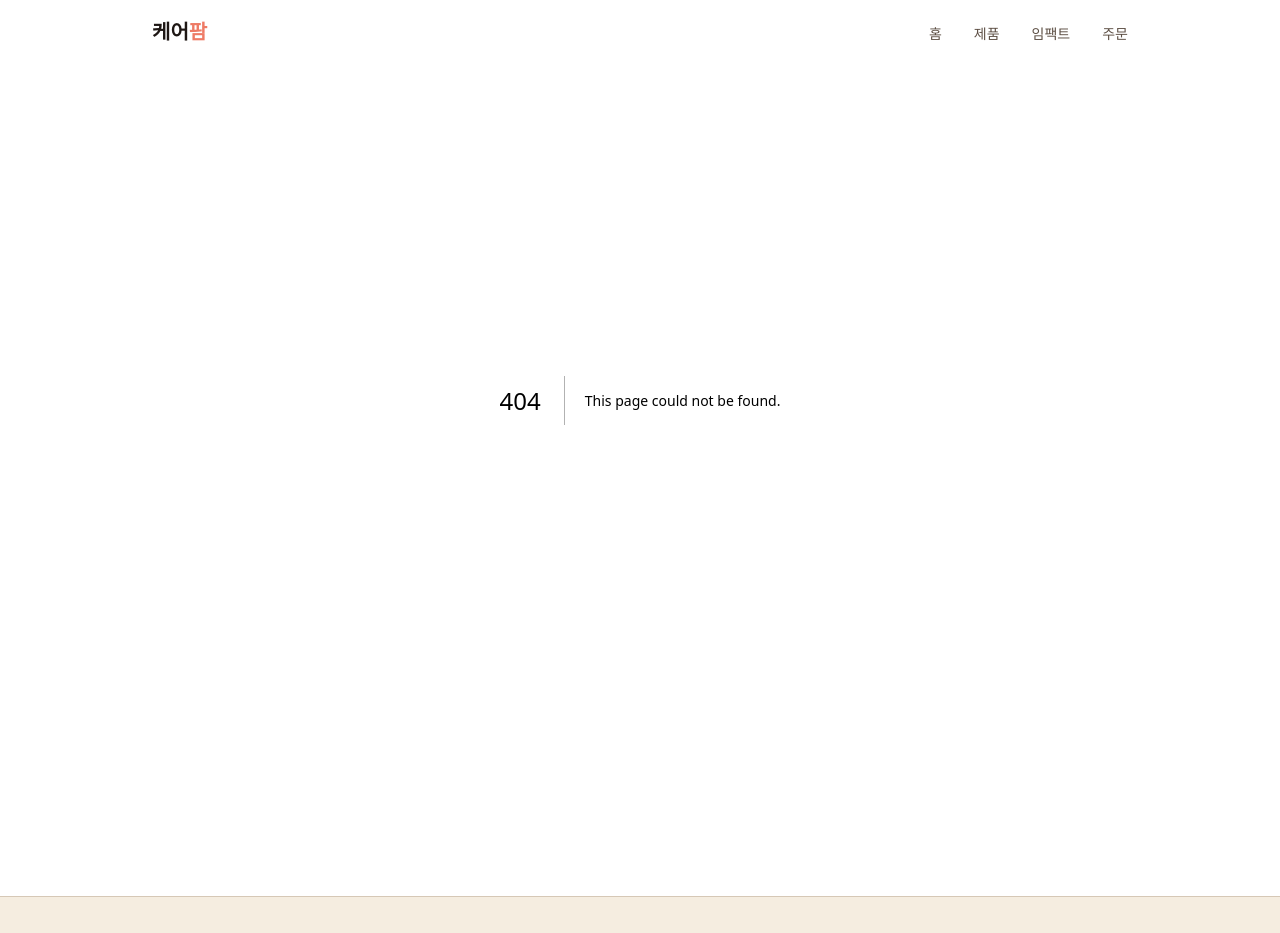
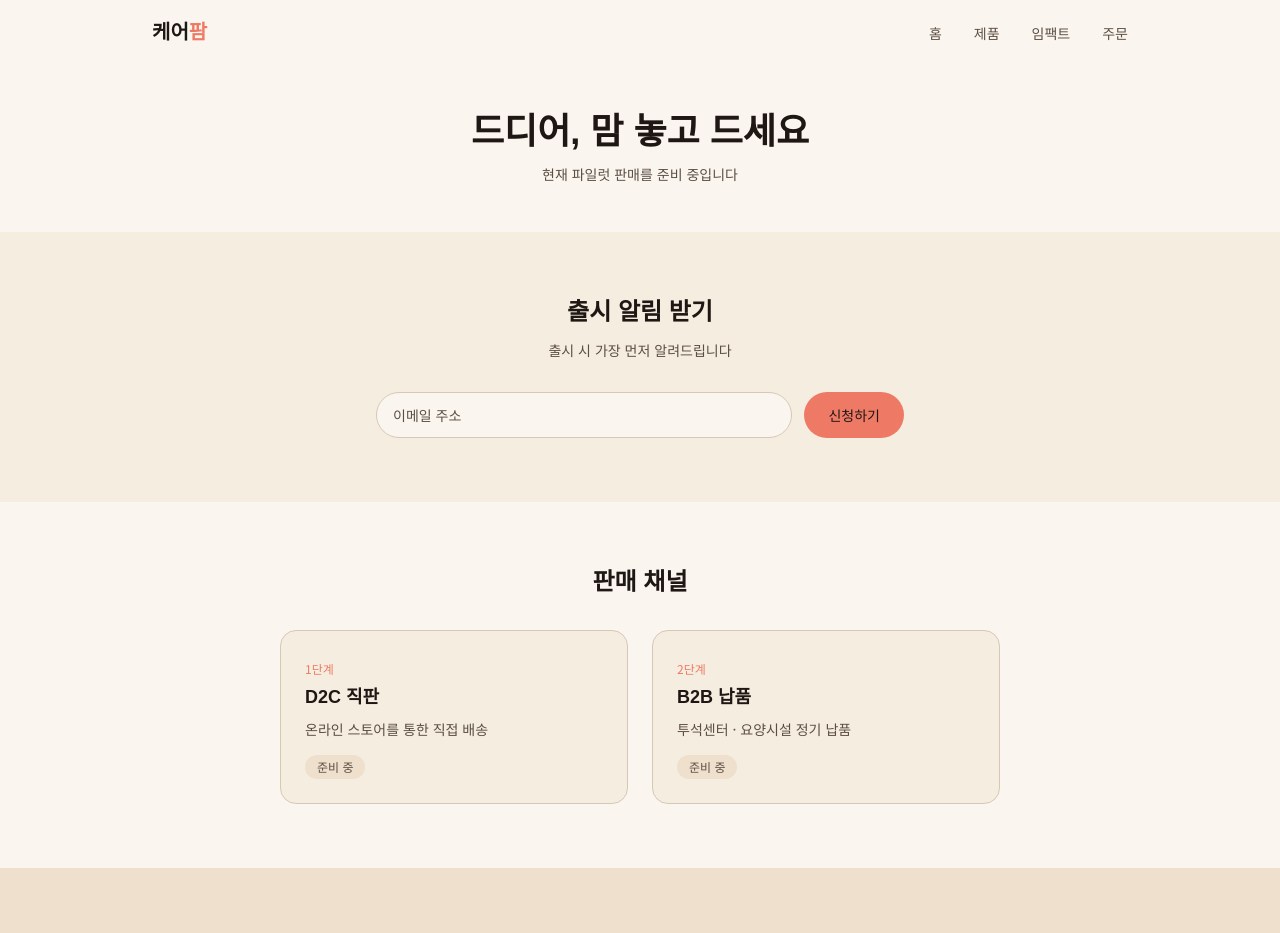
Before and after one commit to Je-hye/carefarm-web, a Next.js app: page /order in a window 1280 px wide. Before the commit this address had no page. Shown: the top 933 px of the page. Built offline with nearby package versions, Linux system fonts and the light colour scheme; a web font is replaced by a local one.

Commit message:
feat: order page with notify form, channel cards, inquiry section

```diff
--- /dev/null
+++ b/app/order/page.tsx
@@ -0,0 +1,21 @@
+import NotifyForm from '@/components/sections/order/NotifyForm'
+import ChannelCards from '@/components/sections/order/ChannelCards'
+import InquirySection from '@/components/sections/order/InquirySection'
+
+export default function OrderPage() {
+  return (
+    <>
+      <section className="bg-surface-base pt-28 pb-12 text-center">
+        <h1 className="font-heading font-bold text-4xl text-text-primary">
+          드디어, 맘 놓고 드세요
+        </h1>
+        <p className="font-body text-sm text-text-secondary mt-3">
+          현재 파일럿 판매를 준비 중입니다
+        </p>
+      </section>
+      <NotifyForm />
+      <ChannelCards />
+      <InquirySection />
+    </>
+  )
+}
--- /dev/null
+++ b/components/sections/order/ChannelCards.tsx
@@ -0,0 +1,40 @@
+import Card from '@/components/ui/Card'
+
+const CHANNELS = [
+  {
+    step: '1단계',
+    title: 'D2C 직판',
+    desc: '온라인 스토어를 통한 직접 배송',
+    status: '준비 중',
+  },
+  {
+    step: '2단계',
+    title: 'B2B 납품',
+    desc: '투석센터 · 요양시설 정기 납품',
+    status: '준비 중',
+  },
+]
+
+export default function ChannelCards() {
+  return (
+    <section className="bg-surface-base py-16">
+      <div className="max-w-3xl mx-auto px-6">
+        <h2 className="font-heading font-bold text-2xl text-text-primary mb-8 text-center">
+          판매 채널
+        </h2>
+        <div className="grid grid-cols-1 md:grid-cols-2 gap-6">
+          {CHANNELS.map(({ step, title, desc, status }) => (
+            <Card key={step}>
+              <span className="font-body text-xs text-coral">{step}</span>
+              <h3 className="font-heading font-bold text-lg text-text-primary mt-1">{title}</h3>
+              <p className="font-body text-sm text-text-secondary mt-2">{desc}</p>
+              <span className="inline-block mt-4 px-3 py-1 rounded-full bg-surface-muted font-body text-xs text-text-secondary">
+                {status}
+              </span>
+            </Card>
+          ))}
+        </div>
+      </div>
+    </section>
+  )
+}
--- /dev/null
+++ b/components/sections/order/InquirySection.tsx
@@ -0,0 +1,19 @@
+import Button from '@/components/ui/Button'
+
+export default function InquirySection() {
+  return (
+    <section className="bg-surface-muted py-16 text-center">
+      <div className="max-w-xl mx-auto px-6">
+        <h2 className="font-heading font-bold text-xl text-text-primary mb-3">
+          기관 · 병원 납품 문의
+        </h2>
+        <p className="font-body text-sm text-text-secondary mb-8">
+          투석센터, 요양시설 등 B2B 납품을 원하시면 문의 주세요
+        </p>
+        <Button href="mailto:mgs10204@gmail.com?subject=케어팜 납품 문의">
+          이메일로 문의하기
+        </Button>
+      </div>
+    </section>
+  )
+}
--- /dev/null
+++ b/components/sections/order/NotifyForm.tsx
@@ -0,0 +1,40 @@
+'use client'
+import { useState } from 'react'
+
+export default function NotifyForm() {
+  const [email, setEmail] = useState('')
+
+  const handleSubmit = (e: React.FormEvent) => {
+    e.preventDefault()
+    window.location.href = `mailto:mgs10204@gmail.com?subject=케어팜 출시 알림 신청&body=신청 이메일: ${email}`
+  }
+
+  return (
+    <section className="bg-surface-card py-16">
+      <div className="max-w-xl mx-auto px-6 text-center">
+        <h2 className="font-heading font-bold text-2xl text-text-primary mb-3">
+          출시 알림 받기
+        </h2>
+        <p className="font-body text-sm text-text-secondary mb-8">
+          출시 시 가장 먼저 알려드립니다
+        </p>
+        <form onSubmit={handleSubmit} className="flex gap-3 flex-col sm:flex-row">
+          <input
+            type="email"
+            required
+            placeholder="이메일 주소"
+            value={email}
+            onChange={e => setEmail(e.target.value)}
+            className="flex-1 px-4 py-3 rounded-full border border-border-line bg-surface-base font-body text-sm text-text-primary placeholder:text-text-secondary focus:outline-none focus:border-text-secondary"
+          />
+          <button
+            type="submit"
+            className="px-6 py-3 rounded-full bg-coral text-text-primary font-body text-sm hover:opacity-80 transition-opacity whitespace-nowrap"
+          >
+            신청하기
+          </button>
+        </form>
+      </div>
+    </section>
+  )
+}
```
